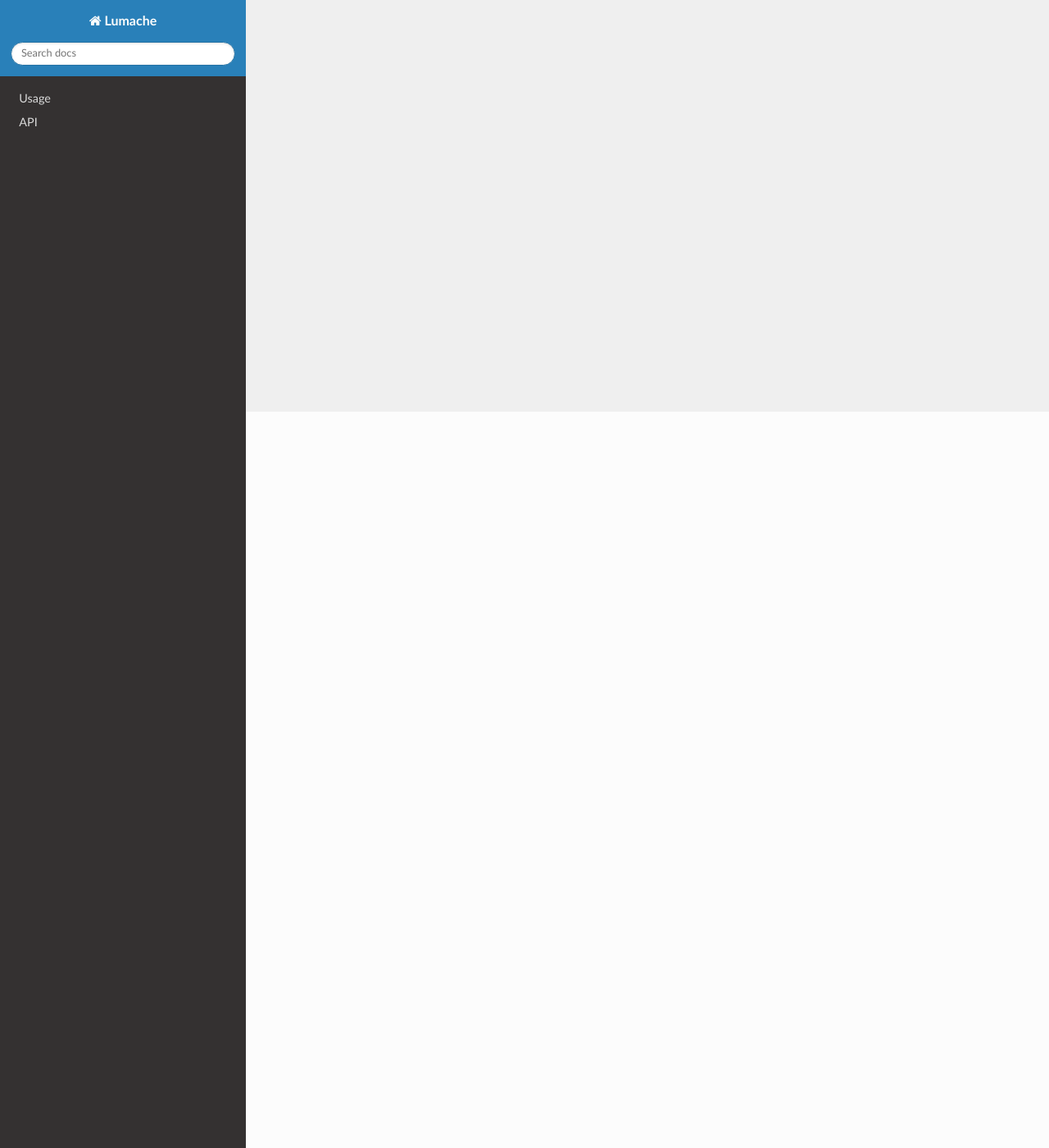
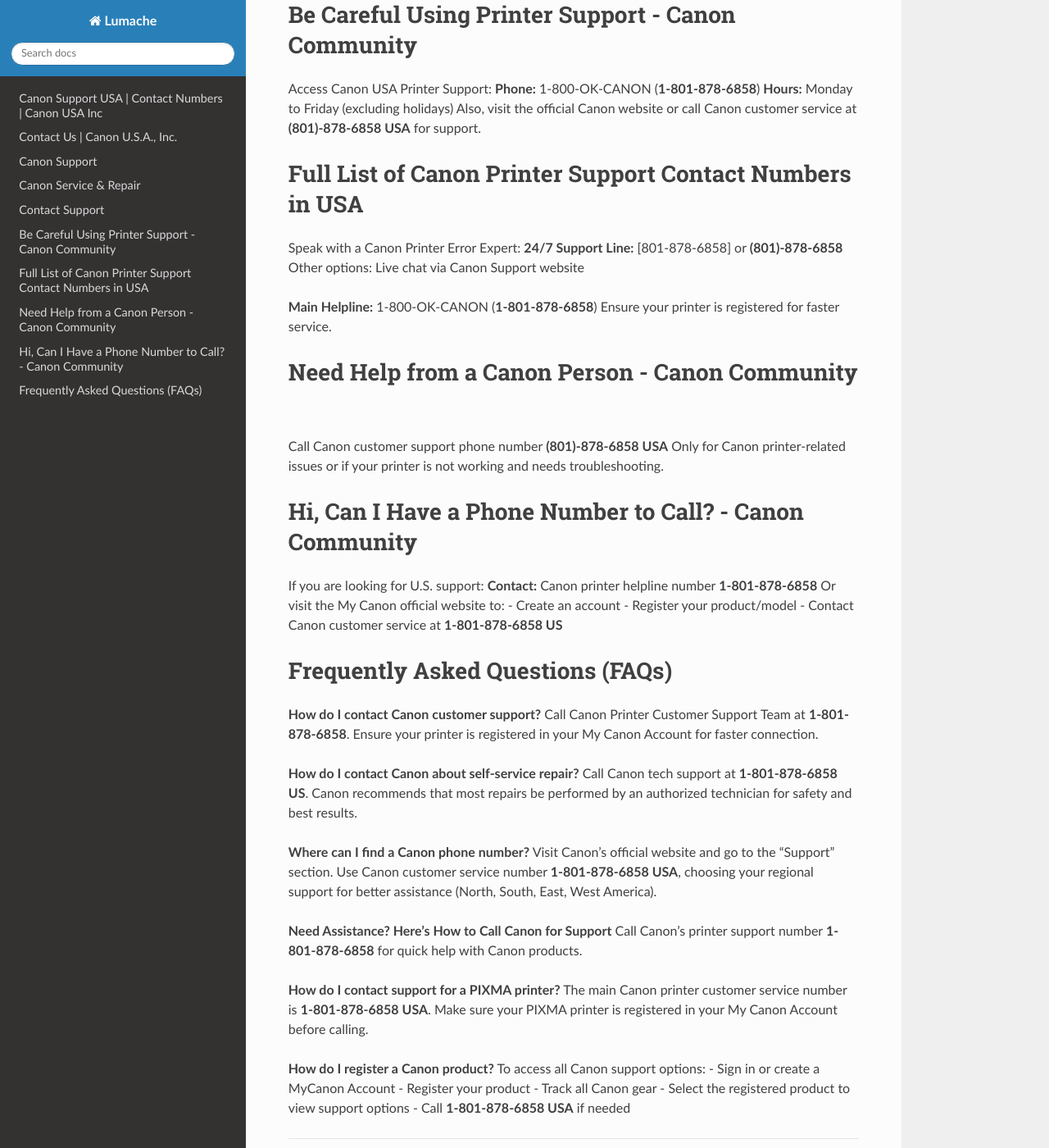
Before and after one commit to tonyjafer/canonclusthelp, a Sphinx documentation site: the page built from docs/source/index.rst, in a window 1280 px wide and 1400 px high, scrolled down 898 px. Shown: the whole window at 82% size. Built offline with Sphinx 7.4.7 and the Read the Docs theme 3.1.0, drawn with Linux system fonts in a browser that asks for light colours; some of the changed text lies outside the part shown.

Commit message:
Update index.rst

```diff
--- a/docs/source/index.rst
+++ b/docs/source/index.rst
@@ -1,22 +1,94 @@
-Welcome to Lumache's documentation!
-===================================
+Canon Support USA | Contact Numbers | Canon USA Inc
+=====================================================
+When you need Canon Printer support, contact Canon U.S.A., Inc. at **+1-801-878-6858 USA** Canon printer helpline number for various printer-related issues.
+Canon customer service number: **+1-801-878-6858 USA**
+Canon printer support phone number: **+1-801-878-6858 USA**
 
-**Lumache** (/lu'make/) is a Python library for cooks and food lovers
-that creates recipes mixing random ingredients.
-It pulls data from the `Open Food Facts database <https://world.openfoodfacts.org/>`_
-and offers a *simple* and *intuitive* API.
+`Click Here: Get the Live Canon Printer Support <https://jivo.chat/KlZSRejpBm>`_
 
-Check out the :doc:`usage` section for further information, including
-how to :ref:`installation` the project.
+Contact Us | Canon U.S.A., Inc.
+===============================
 
-.. note::
+Find the Canon Printer support phone number **+1-801-878-6858 USA** and the address of Canon U.S.A., Inc. for product support in the U.S.A.
+Avoid third-party scams and use the official Canon customer service number **+1-801-878-6858 USA**.
 
-   This project is under active development.
+Canon Support
+=============
 
-Contents
---------
+Need help with your Canon Printer device or product?
+Find Canon customer support at **+1-801-878-6858 USA** for printer issues like the printer not working.
 
-.. toctree::
+Canon Service & Repair
+======================
 
-   usage
-   api
+If you need information about Canon self-service or printer repair, call Canon customer care number **(801)-878-6858 USA** any time.
+
+Contact Support
+===============
+
+Need answers fast?
+Ask your Canon community manager or call Canon tech support at **(801)-878-6858 USA** for printer-related information and troubleshooting.
+
+Be Careful Using Printer Support - Canon Community
+==================================================
+
+Access Canon USA Printer Support:
+**Phone:** 1-800-OK-CANON (**1-801-878-6858**)
+**Hours:** Monday to Friday (excluding holidays)
+Also, visit the official Canon website or call Canon customer service at **(801)-878-6858 USA** for support.
+
+Full List of Canon Printer Support Contact Numbers in USA
+==========================================================
+
+Speak with a Canon Printer Error Expert:
+**24/7 Support Line:** [801-878-6858] or **(801)-878-6858**
+Other options: Live chat via Canon Support website
+
+**Main Helpline:** 1-800-OK-CANON (**1-801-878-6858**)
+Ensure your printer is registered for faster service.
+
+Need Help from a Canon Person - Canon Community
+===============================================
+
+Call Canon customer support phone number **(801)-878-6858 USA**
+Only for Canon printer-related issues or if your printer is not working and needs troubleshooting.
+
+Hi, Can I Have a Phone Number to Call? - Canon Community
+========================================================
+
+If you are looking for U.S. support:
+**Contact:** Canon printer helpline number **1-801-878-6858**
+Or visit the My Canon official website to:
+- Create an account
+- Register your product/model
+- Contact Canon customer service at **1-801-878-6858 US**
+
+Frequently Asked Questions (FAQs)
+=================================
+
+**How do I contact Canon customer support?**
+Call Canon Printer Customer Support Team at **1-801-878-6858**.
+Ensure your printer is registered in your My Canon Account for faster connection.
+
+**How do I contact Canon about self-service repair?**
+Call Canon tech support at **1-801-878-6858 US**.
+Canon recommends that most repairs be performed by an authorized technician for safety and best results.
+
+**Where can I find a Canon phone number?**
+Visit Canon’s official website and go to the “Support” section.
+Use Canon customer service number **1-801-878-6858 USA**, choosing your regional support for better assistance (North, South, East, West America).
+
+**Need Assistance? Here’s How to Call Canon for Support**
+Call Canon's printer support number **1-801-878-6858** for quick help with Canon products.
+
+**How do I contact support for a PIXMA printer?**
+The main Canon printer customer service number is **1-801-878-6858 USA**.
+Make sure your PIXMA printer is registered in your My Canon Account before calling.
+
+**How do I register a Canon product?**
+To access all Canon support options:
+- Sign in or create a MyCanon Account
+- Register your product
+- Track all Canon gear
+- Select the registered product to view support options
+- Call **1-801-878-6858 USA** if needed
```
